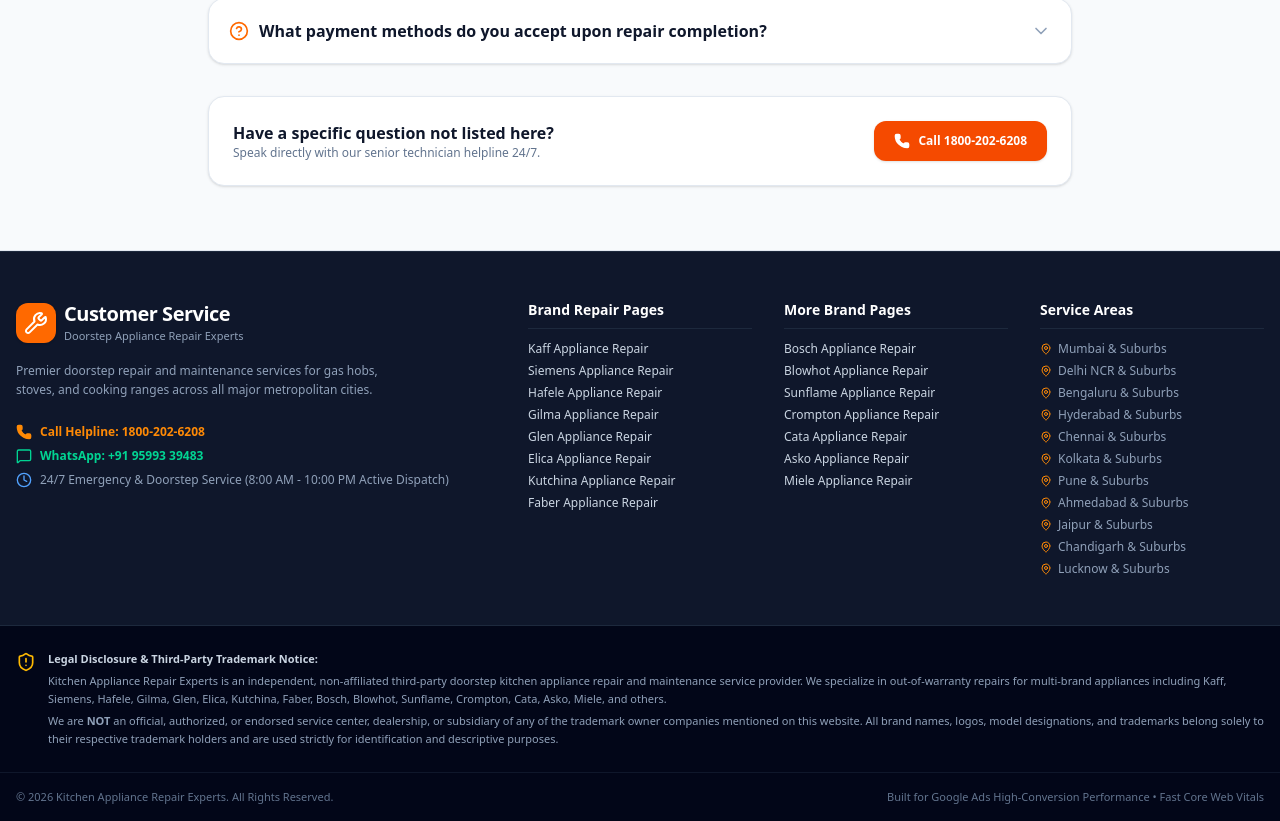
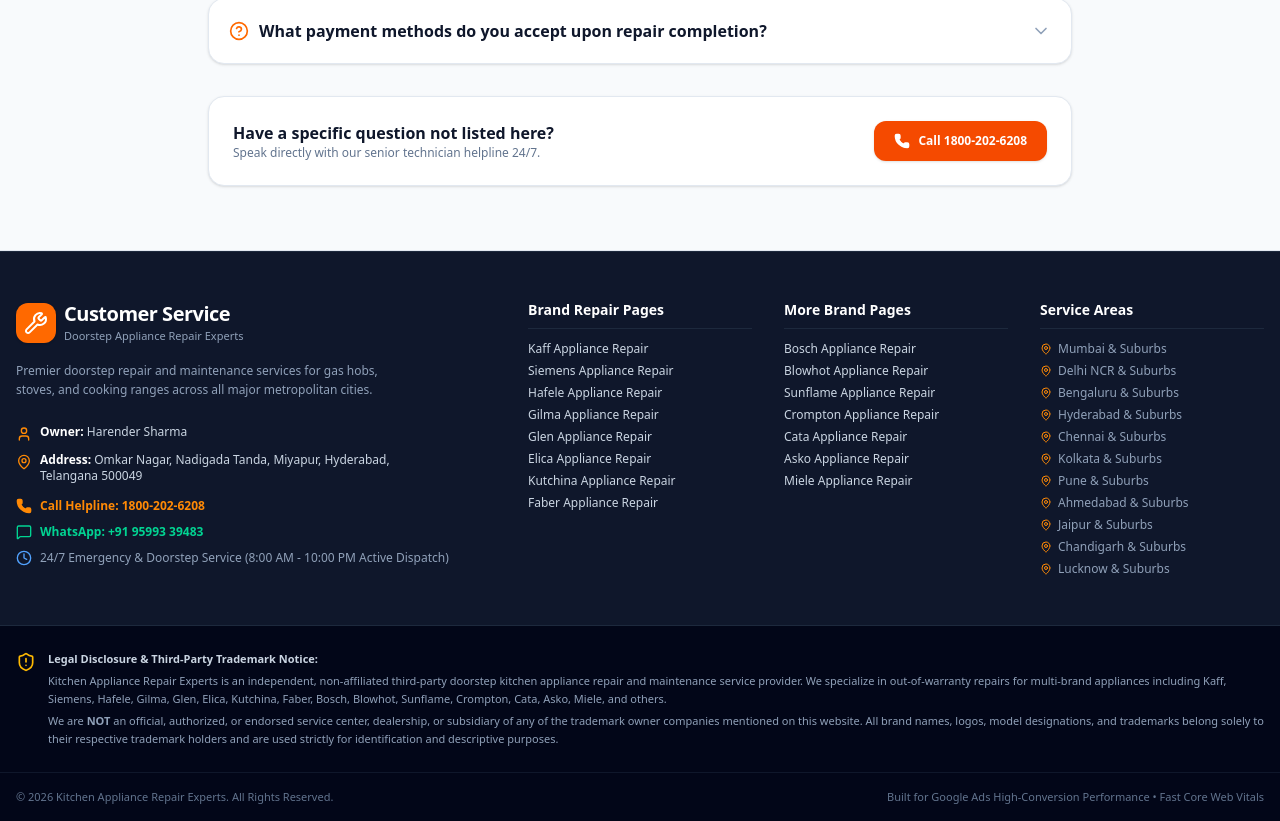
Before and after one commit to shanmalik9550-svg/shan, a Next.js app: page / in a window 1280 px wide. Shown: the part 8075-8896 px from the top of the page. Built offline with nearby package versions, Linux system fonts and the light colour scheme.

Commit message:
Update owner name and official address in footer

```diff
--- a/components/Footer.tsx
+++ b/components/Footer.tsx
@@ -2,7 +2,7 @@
 
 import React from "react";
 import Link from "next/link";
-import { Phone, MessageSquare, Mail, MapPin, Wrench, ShieldCheck, Clock } from "lucide-react";
+import { Phone, MessageSquare, Mail, MapPin, Wrench, ShieldCheck, Clock, User } from "lucide-react";
 import { companyInfo } from "@/data/companyInfo";
 import { brandsData } from "@/data/brands";
 import LegalDisclaimer from "./LegalDisclaimer";
@@ -30,10 +30,20 @@ export default function Footer() {
               Premier doorstep repair and maintenance services for gas hobs, stoves, and cooking ranges across all major metropolitan cities.
             </p>
 
-            <div className="space-y-2 pt-2 text-xs">
+            <div className="space-y-2.5 pt-2 text-xs">
+              <div className="flex items-start gap-2 text-slate-300">
+                <User className="w-4 h-4 text-orange-400 flex-shrink-0 mt-0.5" />
+                <span><strong className="text-white font-semibold">Owner:</strong> {companyInfo.owner}</span>
+              </div>
+
+              <div className="flex items-start gap-2 text-slate-300 max-w-sm">
+                <MapPin className="w-4 h-4 text-orange-400 flex-shrink-0 mt-0.5" />
+                <span><strong className="text-white font-semibold">Address:</strong> {companyInfo.address}</span>
+              </div>
+
               <a
                 href={`tel:${companyInfo.phoneRaw}`}
-                className="flex items-center gap-2 text-orange-400 hover:text-orange-300 font-bold"
+                className="flex items-center gap-2 text-orange-400 hover:text-orange-300 font-bold pt-1"
               >
                 <Phone className="w-4 h-4 fill-current" />
                 <span>Call Helpline: {companyInfo.phone}</span>
--- a/data/companyInfo.ts
+++ b/data/companyInfo.ts
@@ -1,5 +1,7 @@
 export const companyInfo = {
   name: "Kitchen Appliance Repair Experts",
+  owner: "Harender Sharma",
+  address: "Omkar Nagar, Nadigada Tanda, Miyapur, Hyderabad, Telangana 500049",
   phone: "1800-202-6208",
   phoneRaw: "18002026208",
   whatsapp: "+91 95993 39483",
```
